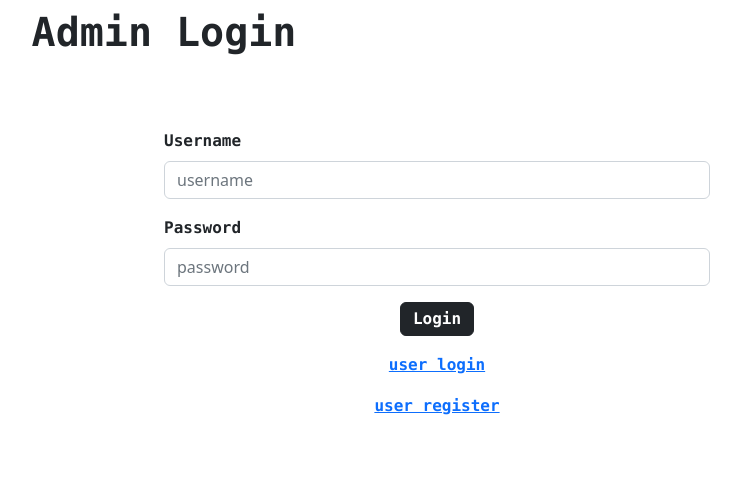
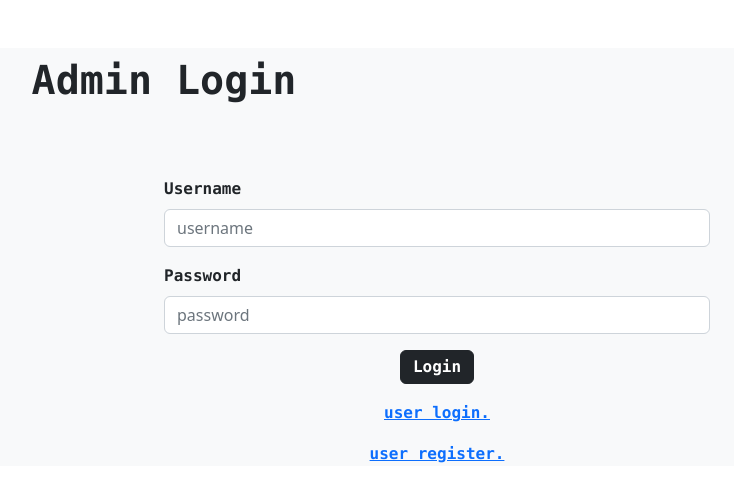
Before and after one commit to sufailbadushat/shoppingCart-spring-angular-app, an Angular app: page / in a window 1280 px wide. Shown: the top 502 px of the page, without its empty margins (476-1217 px from the left). Built offline with nearby package versions, Linux system fonts and the light colour scheme.

Commit message:
design bug fix

```diff
--- a/src/app/add-product/add-product.component.html
+++ b/src/app/add-product/add-product.component.html
@@ -1,7 +1,7 @@
 
 <app-nav-admin></app-nav-admin>
 
-<div class="container">
+<div class="container bg-light mt-5">
     <div class="row">
         <div class="col-12 col-sm-12 div-md-12 col-lg-12 div-xl-12 div-xxl-12">
             <div class="row g-3 mt-4 ">
--- a/src/app/admin-login/admin-login.component.html
+++ b/src/app/admin-login/admin-login.component.html
@@ -1,7 +1,4 @@
-
-
-<div class="bg-add">
-    <div class="container">
+<div class="container bg-light mt-5">
     <div class="row">
         <div class="col col-12 col-sm-12 col-md-12 col-lg-12 col-xl-12 col-xxl-12">
 
@@ -23,10 +20,10 @@
                         <button (click)="readValue()" class="btn btn-dark font-monospace py-1 fw-bold">Login</button>
                     </div>
                     <div class="col col-12 col-sm-12 col-md-12 col-lg-6 col-xl-6 col-xxl-6 text-center ">
-                            <a routerLink="" class="font-monospace fw-bold" routerLink="userLogin" >user login</a>
+                        <a routerLink="" class="font-monospace fw-bold" routerLink="userLogin">user login.</a>
                     </div>
                     <div class="col col-12 col-sm-12 col-md-12 col-lg-6 col-xl-6 col-xxl-6 text-center ">
-                            <a routerLink="" class="font-monospace fw-bold" routerLink="/userRegister" >user register</a>
+                        <a routerLink="" class="font-monospace fw-bold" routerLink="/userRegister">user register.</a>
                     </div>
 
                 </div>
@@ -35,4 +32,3 @@
 
     </div>
 </div>
-</div>
--- a/src/app/search-product-admin/search-product-admin.component.html
+++ b/src/app/search-product-admin/search-product-admin.component.html
@@ -1,6 +1,6 @@
 <app-nav-admin></app-nav-admin>
 
-<div class="container">
+<div class="container bg-light mt-5">
     <div class="row">
         <div class="col-12 col-sm-12 div-md-12 col-lg-12 div-xl-12 div-xxl-12">
             <div class="row g-3 mt-2 d-flex align-items-center flex-column">
--- a/src/app/user-login/user-login.component.html
+++ b/src/app/user-login/user-login.component.html
@@ -1,6 +1,6 @@
 
 
-<div class="container ">
+<div class="container bg-light mt-5">
     <div class="row ">
         <div class="col-12 col-sm-12 div-md-12 col-lg-12 div-xl-12 div-xxl-12 ">
             <div class="row g-3 mt-2 d-flex align-items-center flex-column">
@@ -18,12 +18,15 @@
                         class="form-control">
                 </div>
                 <div class="col col-12 col-sm-12 col-md-12 col-lg-12 col-lg-12 col-xl-12 col-xxl-12 text-center">
-                    <button class="btn btn-dark fw-bold font-monospace py-1">Login</button>
+                    <button class="btn btn-dark fw-bold font-monospace py-1 " routerLink="/cardView">Login</button>
                 </div>
                 <div class="col col-12 col-sm-12 col-md-12 col-lg-12 col-lg-12 col-xl-12 col-xxl-12 text-center">
                     <a class="font-monospace fw-bold" routerLink="/userRegister">New user?, Register
                         here.</a>
                 </div>
+                <div class="col col-12 col-sm-12 col-md-12 col-lg-12 col-lg-12 col-xl-12 col-xxl-12 text-center">
+                    <a class="font-monospace fw-bold" routerLink="/">Backto admin login.</a>
+                </div>
             </div>
         </div>
     </div>
--- a/src/app/user-product-search/user-product-search.component.html
+++ b/src/app/user-product-search/user-product-search.component.html
@@ -1,7 +1,7 @@
 
 <app-user-nav-bar></app-user-nav-bar>
 
-<div class="container">
+<div class="container bg-info">
     <div class="row">
         <div class="col-12 col-sm-12 div-md-12 col-lg-12 div-xl-12 div-xxl-12">
             <div class="row g-3 mt-2 d-flex align-items-center flex-column">
@@ -12,7 +12,7 @@
                     <label for="" class="form-label font-monospace fw-bold">Product Name</label>
                     <input name="name" [(ngModel)]="name" type="text" placeholder="product name" class="form-control">
                 </div>
-                <div class="col col-12 col-sm-12 col-md-12 col-lg-12 col-lg-12 col-xl-12 col-xxl-12 text-center">
+                <div class="col col-12 col-sm-12 col-md-12 col-lg-12 col-lg-12 col-xl-12 col-xxl-12 text-center mb-5">
                     <button (click)="readValue()" class="btn btn-dark font-monospace fw-bold py-1">Search</button>
                 </div>
 
--- a/src/app/view-product/view-product.component.html
+++ b/src/app/view-product/view-product.component.html
@@ -27,7 +27,9 @@
                             <td>{{i.category}}</td>
                             <td>{{i.description}}</td>
                             <td>{{i.price}}</td>
-                            <td ><a href={{i.image}}>{{i.image}}</a></td>
+
+                                <img src={{i.image}} alt="" style="height: 200px; width: 200px;">
+
 
 
                         </tr>
```
Lines whose indentation alone changed are shown as unchanged.
